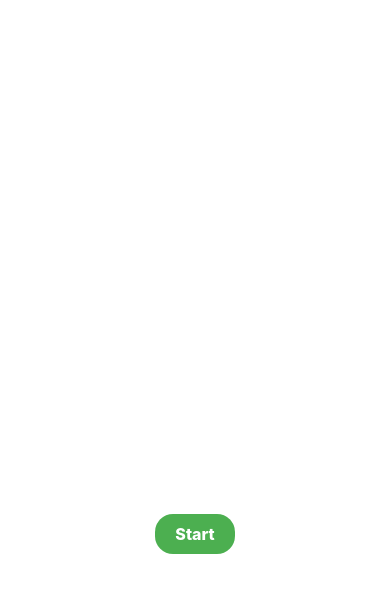
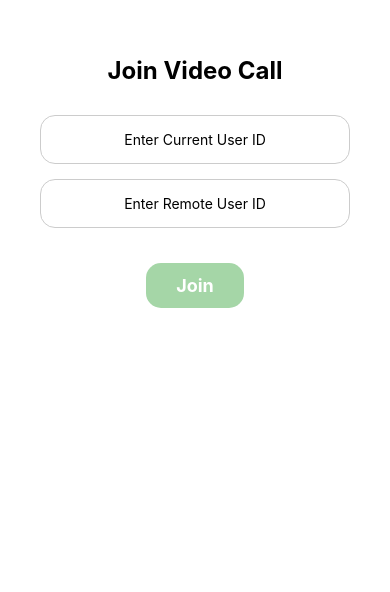
Before and after one commit to DharmikSonani/WebRTC, a React Native app in the folder Webrtc-App/: screen / in a window 390 px wide. Shown: the part 240-832 px from the top of the page. Built offline with nearby package versions, Linux system fonts and the light colour scheme; no server answers.

Commit message:
Socket Setup

```diff
--- a/Webrtc-App/src/App.js
+++ b/Webrtc-App/src/App.js
@@ -1,8 +1,15 @@
-import React from 'react'
-import VideoCallScreen from './screens/VideoCallScreen'
+import React, { useEffect } from 'react'
 import { StatusBar } from 'react-native'
+import { NavigationContainer } from '@react-navigation/native';
+import { NavigationHandler } from './routes';
+import socketServices from './api/socketServices';
 
 const App = () => {
+
+  useEffect(() => {
+    socketServices.initializeSocket();
+  }, [])
+
   return (
     <>
       <StatusBar
@@ -10,7 +17,9 @@ const App = () => {
         translucent
         backgroundColor={'#00000000'}
       />
-      <VideoCallScreen />
+      <NavigationContainer>
+        <NavigationHandler />
+      </NavigationContainer>
     </>
   )
 }
--- /dev/null
+++ b/Webrtc-App/src/api/socketServices.js
@@ -0,0 +1,45 @@
+import io from 'socket.io-client';
+
+const SOCKET_URL = `https://formally-valid-mite.ngrok-free.app`;
+
+class WSService {
+    initializeSocket = async (url) => {
+        try {
+            this.socket = io(url ? url : SOCKET_URL, {
+                transports: ['websocket']
+            })
+
+            this.socket?.on("connect", (data) => {
+                console.log("Socket connected");
+            })
+
+            this.socket?.on("disconnect", (data) => {
+                console.log("Socket disconnected");
+            })
+
+            this.socket?.on("error", (data) => {
+                console.log("Socket error", data);
+            })
+
+        } catch (error) {
+            console.log("Socket not initialized");
+        }
+    }
+
+    emit(event, data = {}) {
+        this.socket?.emit(event, data)
+    }
+    on(event, cb) {
+        this.socket?.on(event, cb)
+    }
+    off(event, cb) {
+        this.socket?.off(event, cb)
+    }
+    removeListener(listenerName) {
+        this.socket?.removeListener(listenerName)
+    }
+}
+
+const socketServices = new WSService()
+
+export default socketServices;
--- /dev/null
+++ b/Webrtc-App/src/routes/helper.js
@@ -0,0 +1,4 @@
+export const Screens = {
+    JoinCallScreen: 'Join Call Screen',
+    VideoCallScreen: 'Video Call Screen',
+}
--- /dev/null
+++ b/Webrtc-App/src/routes/index.js
@@ -0,0 +1,18 @@
+import { createStackNavigator } from '@react-navigation/stack';
+import VideoCallScreen from '../screens/VideoCallScreen';
+import { Screens } from './helper';
+import JoinCallScreen from '../screens/JoinCallScreen';
+
+const Stack = createStackNavigator();
+
+export const NavigationHandler = () => {
+    return (
+        <Stack.Navigator
+            screenOptions={{ headerShown: false }}
+            initialRouteName={Screens.JoinCallScreen}
+        >
+            <Stack.Screen name={Screens.JoinCallScreen} component={JoinCallScreen} />
+            <Stack.Screen name={Screens.VideoCallScreen} component={VideoCallScreen} />
+        </Stack.Navigator>
+    );
+}
--- /dev/null
+++ b/Webrtc-App/src/screens/JoinCallScreen.js
@@ -0,0 +1,99 @@
+import { StyleSheet, Text, TouchableOpacity, View } from 'react-native'
+import React, { useState } from 'react'
+import { useNavigation } from '@react-navigation/native'
+import { TextInput } from 'react-native-gesture-handler';
+import { Screens } from '../routes/helper';
+
+const JoinCallScreen = () => {
+
+    const navigation = useNavigation();
+    const [currentUserId, setCurrentUserId] = useState('');
+    const [remoteUserId, setRemoteUserId] = useState('');
+
+    const isJoinEnabled = currentUserId && remoteUserId;
+
+    const onJoinPress = () => {
+        navigation.navigate(Screens.VideoCallScreen, {
+            localUserId: currentUserId,
+            remoteUserId: remoteUserId,
+        });
+    }
+
+    return (
+        <View style={styles.Container}>
+            <Text style={styles.Title}>Join Video Call</Text>
+
+            <TextInput
+                style={styles.Input}
+                placeholder="Enter Current User ID"
+                value={currentUserId}
+                onChangeText={setCurrentUserId}
+                maxLength={10}
+            />
+
+            <TextInput
+                style={styles.Input}
+                placeholder="Enter Remote User ID"
+                value={remoteUserId}
+                onChangeText={setRemoteUserId}
+                maxLength={10}
+            />
+
+            <TouchableOpacity
+                style={[styles.JoinButton, isJoinEnabled ? styles.EnabledButton : styles.DisabledButton]}
+                onPress={onJoinPress}
+                disabled={!isJoinEnabled}
+            >
+                <Text style={styles.ButtonText}>Join</Text>
+            </TouchableOpacity>
+        </View>
+    )
+}
+
+export default JoinCallScreen
+
+const styles = StyleSheet.create({
+    Container: {
+        flex: 1,
+        backgroundColor: '#FFF',
+        alignItems: 'center',
+        justifyContent: 'center',
+        paddingHorizontal: 40,
+    },
+    Title: {
+        fontSize: 24,
+        fontWeight: 'bold',
+        marginBottom: 30,
+        textAlign: 'center',
+    },
+    Input: {
+        borderColor: '#ccc',
+        borderWidth: 1,
+        borderRadius: 15,
+        marginBottom: 15,
+        paddingVertical: 15,
+        paddingHorizontal: 15,
+        width: '100%',
+        color: '#000',
+        textAlign: 'center',
+    },
+    JoinButton: {
+        borderRadius: 15,
+        justifyContent: 'center',
+        alignItems: 'center',
+        paddingHorizontal: 30,
+        paddingVertical: 12,
+        marginTop: 20,
+    },
+    EnabledButton: {
+        backgroundColor: '#4CAF50',
+    },
+    DisabledButton: {
+        backgroundColor: '#A5D6A7',
+    },
+    ButtonText: {
+        fontSize: 18,
+        color: '#FFF',
+        fontWeight: 'bold',
+    },
+})
--- a/Webrtc-App/src/screens/VideoCallScreen.js
+++ b/Webrtc-App/src/screens/VideoCallScreen.js
@@ -3,11 +3,20 @@ import React, { useEffect, useState } from 'react'
 import useVideoCallPermissions from '../hooks/useVideoCallPermissions'
 import { mediaDevices, RTCView } from 'react-native-webrtc';
 import { videoResolutions } from '../utils/helper';
+import socketServices from '../api/socketServices';
+import { useRoute } from '@react-navigation/native';
 
 const VideoCallScreen = () => {
 
+    const route = useRoute();
+    const { localUserId, remoteUserId } = route?.params;
+
     const { permissionsGranted, checkAndRequestPermissions } = useVideoCallPermissions();
+
+    // Local User
     const [localStream, setLocalStream] = useState(null);
+
+    // Remote User
     const [remoteStream, setRemoteStream] = useState(null);
 
     const onGetLocalStreamPress = async () => {
@@ -39,7 +48,9 @@ const VideoCallScreen = () => {
     };
 
     useEffect(() => {
+        socketServices.emit('JoinSocket', localUserId);
         return () => {
+            socketServices.emit('LeaveSocket', localUserId);
             onHangUpPress();
         }
     }, [])
@@ -92,8 +103,6 @@ const styles = StyleSheet.create({
     Container: {
         flex: 1,
         backgroundColor: '#FFF',
-        justifyContent: 'center',
-        alignItems: 'center',
     },
     RTCViewStyle: {
         width: '100%',
@@ -125,6 +134,7 @@ const styles = StyleSheet.create({
         position: 'absolute',
         bottom: 50,
         zIndex: 10,
+        alignSelf: 'center',
     },
     HangUpButton: {
         backgroundColor: '#F44336',
```
Also changed, not shown: Webrtc-App/package.json (+8 -1 lines), 2 other files (tests, documents, lock files or other folders).
